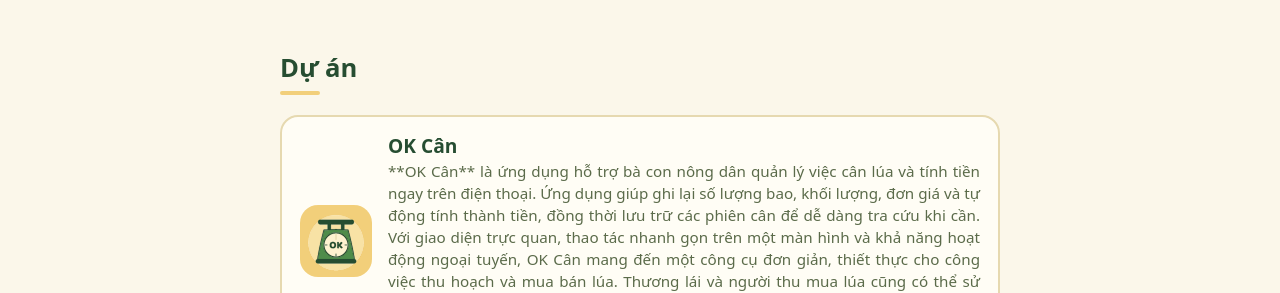
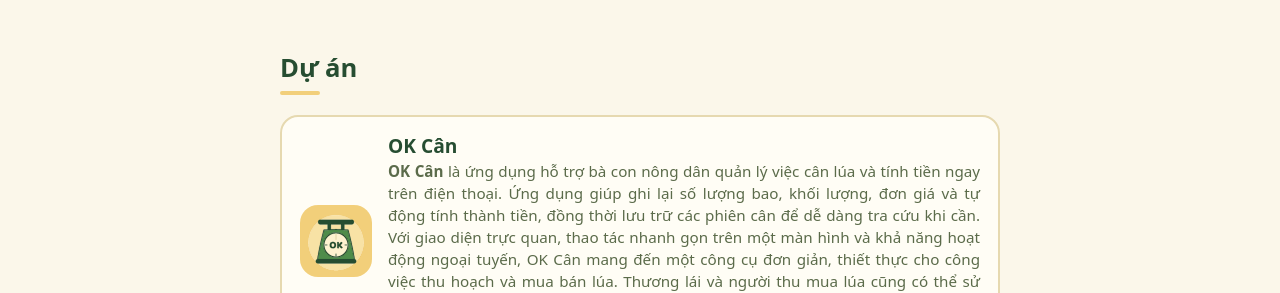
Before and after one commit to du0ngmn/du0ngmn.github.io, a plain HTML site: page index.html in a window 1280 px wide. Shown: the part 1096-1389 px from the top of the page. Drawn offline with Linux system fonts and the light colour scheme; a web font is replaced by a local one.

Commit message:
Update index.html

```diff
--- a/index.html
+++ b/index.html
@@ -91,7 +91,7 @@
                         <div>
                             <h3>OK Cân</h3>
                             <p>
-                                **OK Cân** là ứng dụng hỗ trợ bà con nông dân quản lý việc cân lúa và tính tiền ngay trên điện thoại. Ứng dụng giúp ghi lại số lượng bao, khối lượng, đơn giá và tự động tính thành tiền, đồng thời lưu trữ các phiên cân để dễ dàng tra cứu khi cần. Với giao diện trực quan, thao tác nhanh gọn trên một màn hình và khả năng hoạt động ngoại tuyến, OK Cân mang đến một công cụ đơn giản, thiết thực cho công việc thu hoạch và mua bán lúa. Thương lái và người thu mua lúa cũng có thể sử dụng ứng dụng để quản lý các phiên cân của mình.
+                                <strong>OK Cân</strong> là ứng dụng hỗ trợ bà con nông dân quản lý việc cân lúa và tính tiền ngay trên điện thoại. Ứng dụng giúp ghi lại số lượng bao, khối lượng, đơn giá và tự động tính thành tiền, đồng thời lưu trữ các phiên cân để dễ dàng tra cứu khi cần. Với giao diện trực quan, thao tác nhanh gọn trên một màn hình và khả năng hoạt động ngoại tuyến, OK Cân mang đến một công cụ đơn giản, thiết thực cho công việc thu hoạch và mua bán lúa. Thương lái và người thu mua lúa cũng có thể sử dụng ứng dụng để quản lý các phiên cân của mình.
                             </p>
                             <div class="tags">
                                 <span class="tag">Android</span>
```
